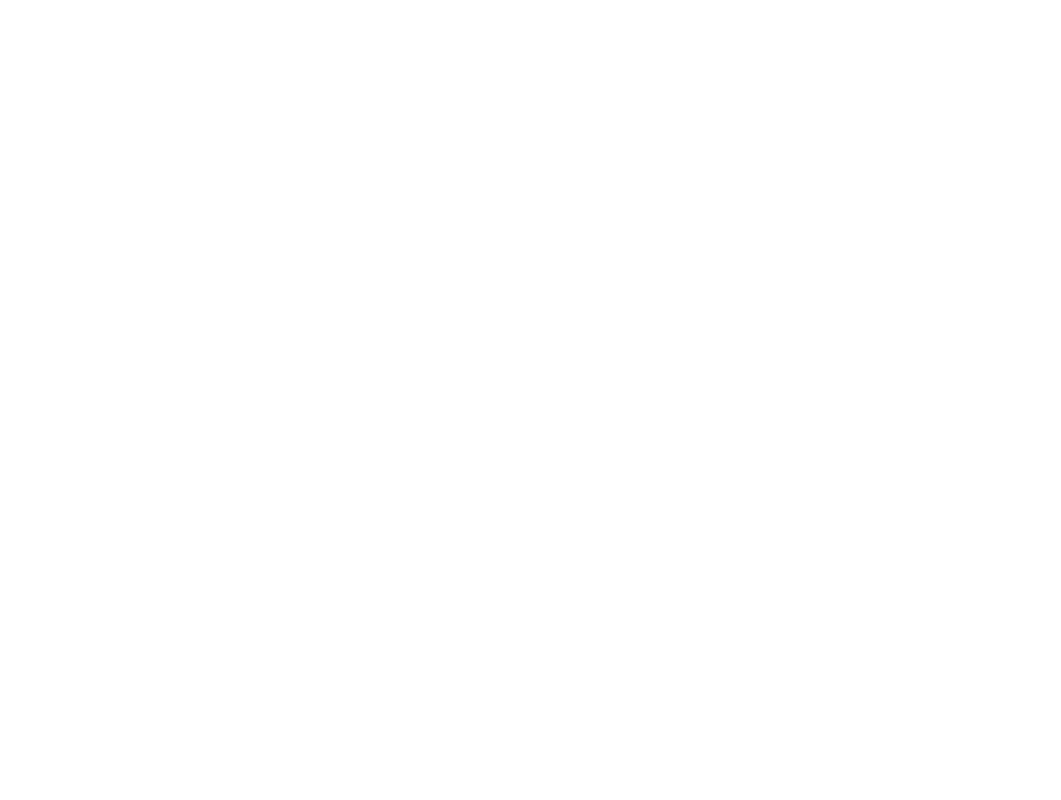
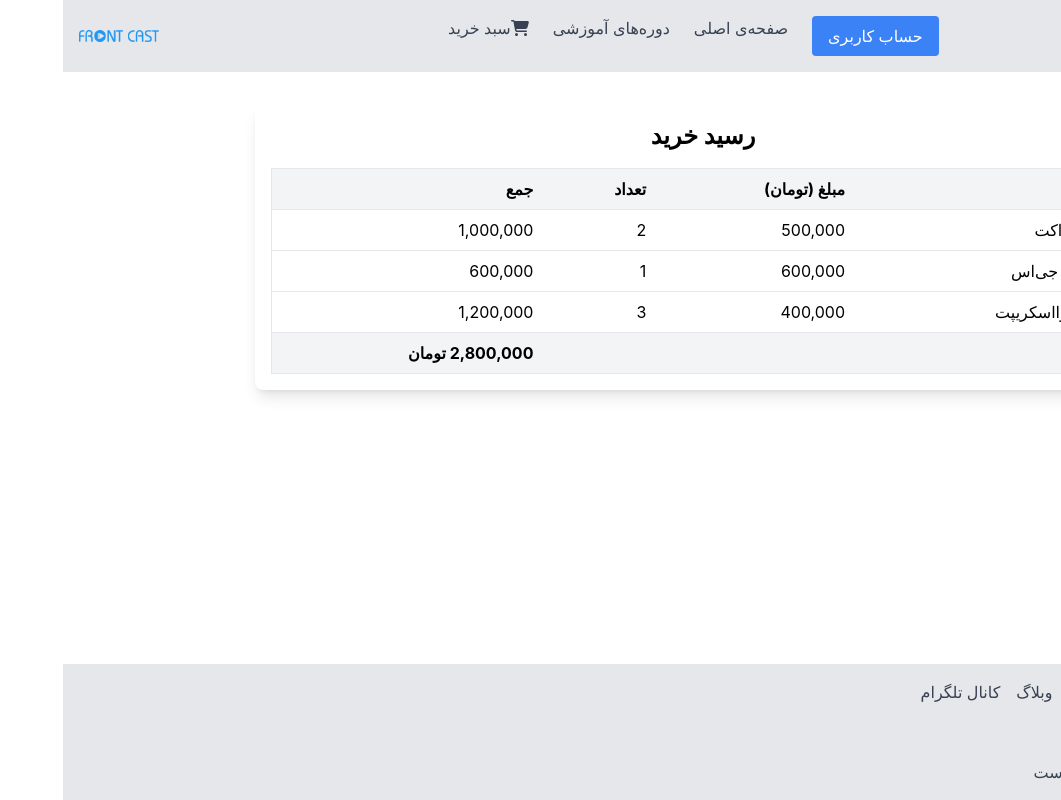
Before and after one commit to BehnazHaghighi/WebSite-CoursesStore-React, a React (Create React App) app: page /ReceiptShopping in a window 1280 px wide. Before the commit this address had no page. Shown: the whole page, without its empty margins (219-1280 px from the left). Built offline with nearby package versions, Linux system fonts and the light colour scheme.

Commit message:
coding receipt page

```diff
--- a/src/App.js
+++ b/src/App.js
@@ -2,7 +2,6 @@
 import { useSelector } from "react-redux";
 import { Route, Router, Routes } from "react-router-dom";
 import Layout from "./components/Layout/Layout";
-
 
 const Home = lazy(() => import("./pages/Home/Home"));
 const TelegramChannel = lazy(() =>
@@ -17,10 +16,7 @@
 const DesAboutUs = lazy(() => import("./pages/DesAboutUs/DesAboutUs"));
 const BlogDetail = lazy(() => import("./pages/BlogDetail/BlogDetail"));
 const Shopping = lazy(() => import("./pages/Shopping/Shopping"));
-
-
-
-
+const ReceiptShopping = lazy(() => import("./pages/ReceiptShopping/ReceiptShopping"));
 
 const App = () => {
   const darkMode = useSelector((state) => state.theme.darkMode);
@@ -42,7 +38,7 @@
           <Route path="/ContactUs" element={<ContactUs />} />
           <Route path="/DesAboutUs" element={<DesAboutUs />} />
           <Route path="/Shopping" element={<Shopping />} />
-
+          <Route path="/ReceiptShopping" element={<ReceiptShopping />} />
         </Route>
       </Routes>
     </div>
--- a/src/components/Layout/Header.jsx
+++ b/src/components/Layout/Header.jsx
@@ -1,4 +1,4 @@
-import React from "react";
+import React, { useState } from "react";
 import { useDispatch, useSelector } from "react-redux";
 import { toggleDarkmode } from "../../redux/slice/themSlice";
 import logo from "../../assets/image/frontcast-logo-top.png";
@@ -9,6 +9,9 @@
 const Header = () => {
   const darkMode = useSelector((state) => state.theme.darkMode);
   const cartItemCount = useSelector((state) => state.cart.items.length);
+
+  const [isLoggedIn, setIsLoggedIn] = useState(false);
+  const [username, setUsername] = useState("بهناز");
 
   const dispatch = useDispatch();
 
@@ -28,12 +31,20 @@
       <nav className="flex flex-col md:flex-row md:space-x-reverse md:space-x-6 space-y-2 md:space-y-0 text-center">
         <ul className="flex flex-col md:flex-row md:space-x-reverse md:space-x-6 space-y-2 md:space-y-0">
           <li>
-            <Link
-              to="/Auth"
-              className="bg-blue-500 text-white px-4 py-2 rounded hover:bg-blue-700"
-            >
-              حساب کاربری
-            </Link>
+            {isLoggedIn ? (
+              <span className="bg-blue-500 text-white px-4 py-2 rounded hover:bg-blue-700">
+                سلام، {username}
+              </span>
+            ) : (
+              <Link to="/Auth">
+                <button
+                  onClick={() => setIsLoggedIn(true)}
+                  className="bg-blue-500 px-4 py-2 rounded  text-white hover:bg-blue-600"
+                >
+                  حساب کاربری
+                </button>
+              </Link>
+            )}
           </li>
           <li>
             <Link to="/" className="text-gray-700 dark:text-gray-300">
--- /dev/null
+++ b/src/components/Receipt/Receipt.jsx
@@ -0,0 +1,64 @@
+import React from "react";
+
+const Receipt = () => {
+  const courses = [
+    { id: 1, name: "دوره ری‌اکت", price: 500000, quantity: 2 },
+    { id: 2, name: "دوره نود جی‌اس", price: 600000, quantity: 1 },
+    { id: 3, name: "دوره جاوااسکریپت", price: 400000, quantity: 3 },
+  ];
+
+  //    sum
+  const totalAmount = courses.reduce(
+    (acc, course) => acc + course.price * course.quantity,
+    0
+  );
+
+  return (
+    <div className="max-w-4xl mx-auto mt-8 p-4 bg-white rounded-lg shadow-lg">
+      <h2 className="text-2xl font-bold mb-4 text-center">رسید خرید</h2>
+      <div className="overflow-x-auto">
+        <table className="min-w-full bg-white border border-gray-200">
+          <thead>
+            <tr className="bg-gray-100">
+              <th className="text-right px-4 py-2 border-b">دوره</th>
+              <th className="text-right px-4 py-2 border-b">مبلغ (تومان)</th>
+              <th className="text-right px-4 py-2 border-b">تعداد</th>
+              <th className="text-right px-4 py-2 border-b">جمع</th>
+            </tr>
+          </thead>
+          <tbody>
+            {courses.map((course) => (
+              <tr key={course.id}>
+                <td className="text-right px-4 py-2 border-b">{course.name}</td>
+                <td className="text-right px-4 py-2 border-b">
+                  {course.price.toLocaleString()}
+                </td>
+                <td className="text-right px-4 py-2 border-b">
+                  {course.quantity}
+                </td>
+                <td className="text-right px-4 py-2 border-b">
+                  {(course.price * course.quantity).toLocaleString()}
+                </td>
+              </tr>
+            ))}
+          </tbody>
+          <tfoot>
+            <tr className="bg-gray-100">
+              <td
+                colSpan="3"
+                className="text-right px-4 py-2 font-bold border-b"
+              >
+                جمع کل:
+              </td>
+              <td className="text-right px-4 py-2 font-bold border-b">
+                {totalAmount.toLocaleString()} تومان
+              </td>
+            </tr>
+          </tfoot>
+        </table>
+      </div>
+    </div>
+  );
+};
+
+export default Receipt;
--- a/src/pages/Home/Home.jsx
+++ b/src/pages/Home/Home.jsx
@@ -148,7 +148,7 @@
 
         {/* section 3 userreview */}
         <div className="container mx-auto p-4 mt-3">
-          <h1 className="text-2xl font-bold mb-6">نظرات کاربران</h1>
+          <h1 className="text-2xl font-bold mb-6">از زبان دانشجویان فرانت کست</h1>
           <div className="grid grid-cols-1 md:grid-cols-2 lg:grid-cols-3 gap-6">
             {reviews.map((review) => (
               <UserReviewCard
--- /dev/null
+++ b/src/pages/ReceiptShopping/ReceiptShopping.jsx
@@ -0,0 +1,15 @@
+import React from "react";
+import Layout from "../../components/Layout/Layout";
+import Receipt from "../../components/Receipt/Receipt";
+
+const ReceiptShopping = () => {
+  return (
+    <>
+      <Layout>
+        <Receipt />
+      </Layout>
+    </>
+  );
+};
+
+export default ReceiptShopping;
--- a/src/pages/Shopping/Shopping.jsx
+++ b/src/pages/Shopping/Shopping.jsx
@@ -1,6 +1,5 @@
 import React from "react";
 import Layout from "../../components/Layout/Layout";
-import Counter from "../../components/Counter/Counter";
 // import ShoppingCart from "../../components/ShoppingCart/ShoppingCart";
 
 const Shopping = () => {
@@ -8,9 +7,10 @@
     <>
       <Layout>
         <h2>Welcome to the Shopping.... Page!</h2>
+
         {/* <ShoppingCart/> */}
 
-        <Counter/>
+
       </Layout>
     </>
   );
```
